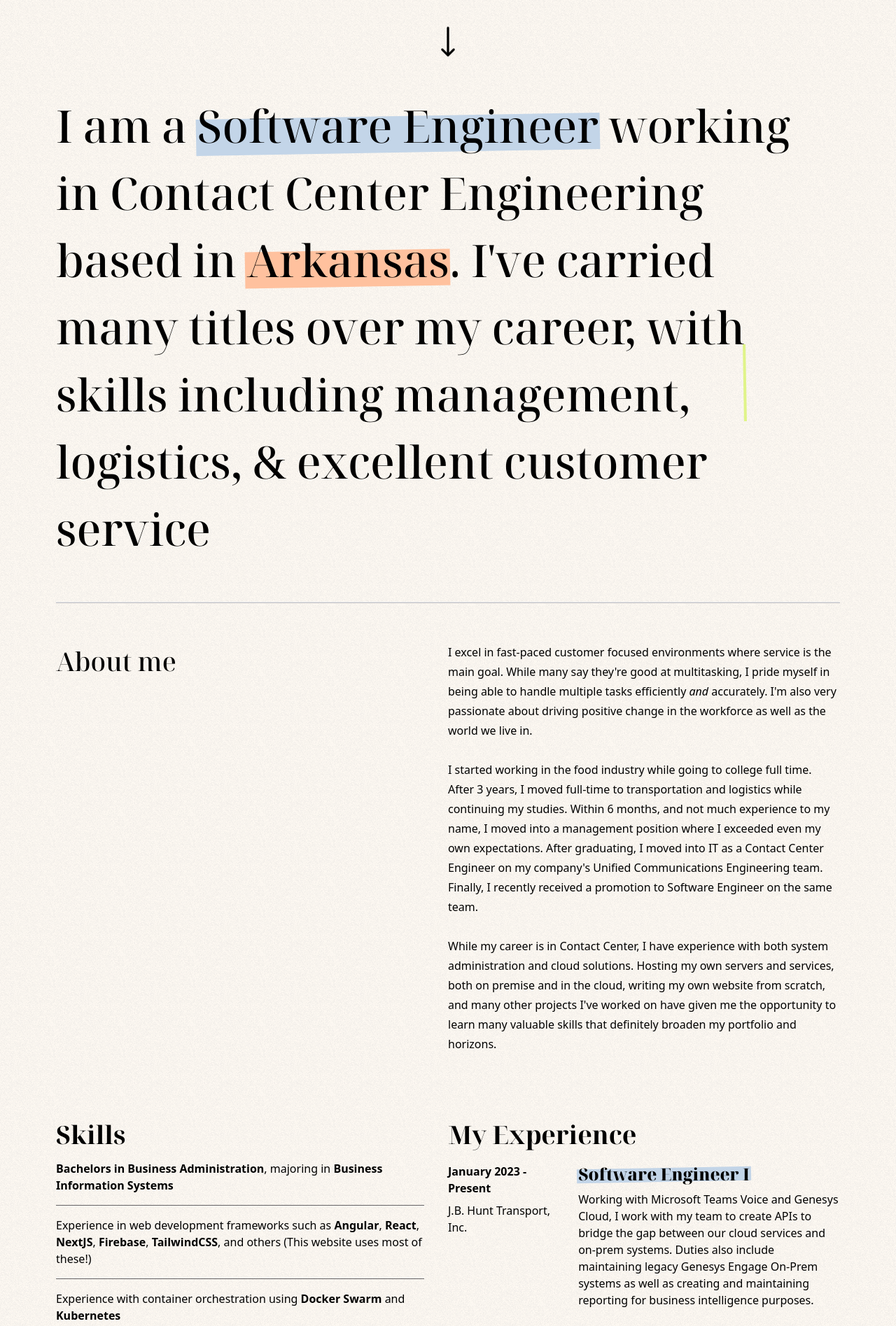
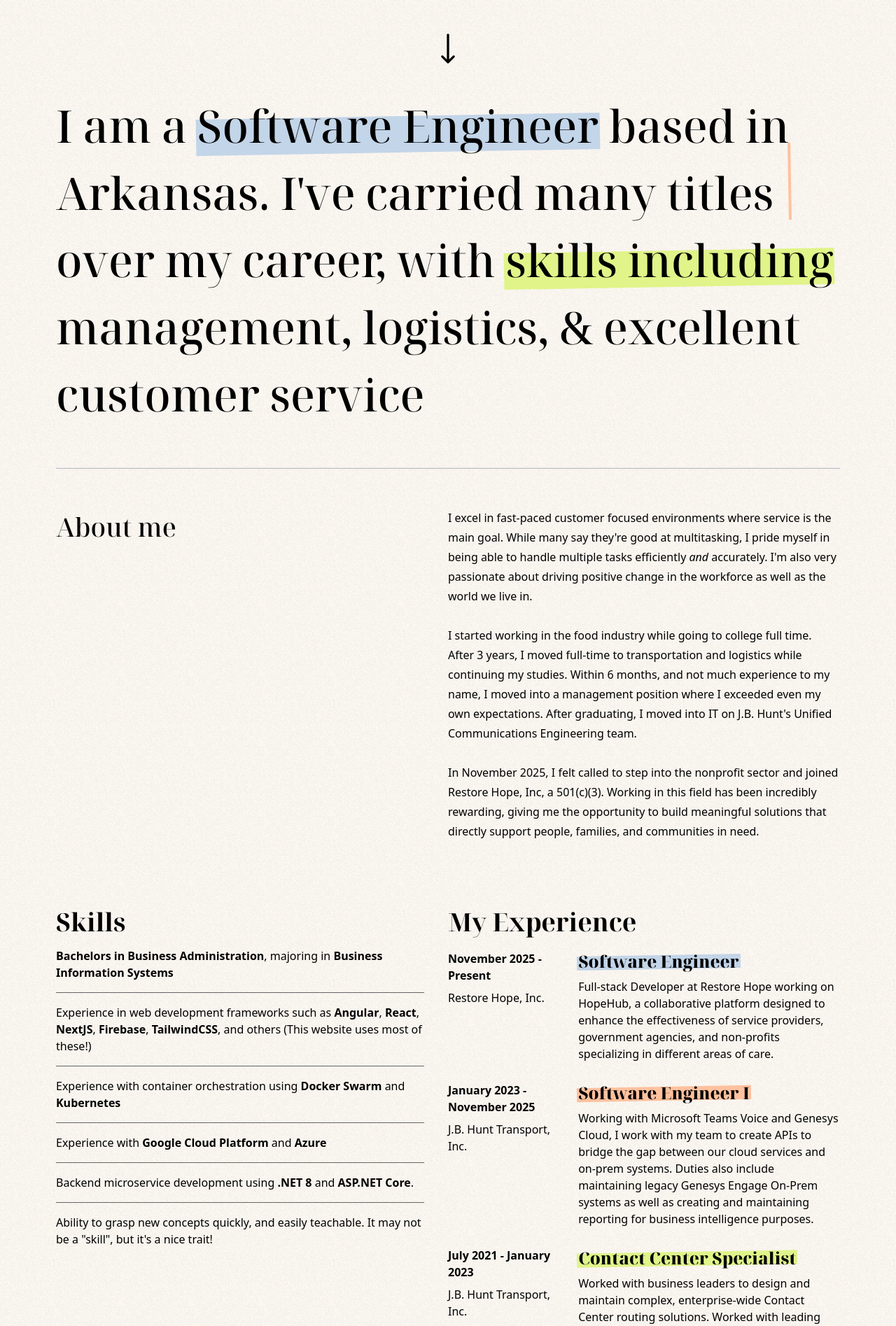
Before and after one commit to natereprogle/reprogle.org, a Next.js app: page / in a window 1280 px wide. Shown: the part 700-2595 px from the top of the page at 70% size. Built offline with nearby package versions, Linux system fonts and the light colour scheme.

Commit message:
Update body & experience

```diff
--- a/components/body/body.tsx
+++ b/components/body/body.tsx
@@ -42,7 +42,7 @@ export default function Body() {
                 className={`justify-between items-center header-text ${notoSerifDisplay.className}`}
                 ref={h1Ref}>
                 I am a <span ref={blueHighlight}>Software Engineer</span>{' '}
-                working in Contact Center Engineering based in{' '}
+                based in{' '}
                 <span ref={orangeHighlight}>Arkansas</span>. I&apos;ve carried
                 many titles over my career, with{' '}
                 <span ref={greenHighlight}>skills including</span> management,
@@ -65,18 +65,14 @@ export default function Body() {
                     transportation and logistics while continuing my studies.
                     Within 6 months, and not much experience to my name, I moved
                     into a management position where I exceeded even my own
-                    expectations. After graduating, I moved into IT as a Contact
-                    Center Engineer on my company&apos;s Unified Communications
-                    Engineering team. Finally, I recently received a promotion
-                    to Software Engineer on the same team. <br />
+                    expectations. After graduating, I moved into IT on J.B. Hunt's
+                    Unified Communications Engineering team.<br />
                     <br />
-                    While my career is in Contact Center, I have experience with
-                    both system administration and cloud solutions. Hosting my
-                    own servers and services, both on premise and in the cloud,
-                    writing my own website from scratch, and many other projects
-                    I&apos;ve worked on have given me the opportunity to learn
-                    many valuable skills that definitely broaden my portfolio
-                    and horizons.
+                    In November 2025, I felt called to step into the nonprofit sector
+                    and joined Restore Hope, Inc, a 501(c)(3). Working in this field
+                    has been incredibly rewarding, giving me the opportunity to build
+                    meaningful solutions that directly support people, families, and
+                    communities in need.
                 </p>
             </div>
             <div>
--- a/components/experience/experience.tsx
+++ b/components/experience/experience.tsx
@@ -10,12 +10,21 @@ export default function Experience() {
             </h2>
             <ExperienceBlock
                 props={{
-                    timeRange: 'January 2023 - Present',
+                    timeRange: 'November 2025 - Present',
+                    company: 'Restore Hope, Inc.',
+                    title: 'Software Engineer',
+                    description:
+                        'Full-stack Developer at Restore Hope working on HopeHub, a collaborative platform designed to enhance the effectiveness of service providers, government agencies, and non-profits specializing in different areas of care.',
+                    color: 'blue',
+                }}></ExperienceBlock>
+            <ExperienceBlock
+                props={{
+                    timeRange: 'January 2023 - November 2025',
                     company: 'J.B. Hunt Transport, Inc.',
                     title: 'Software Engineer I',
                     description:
                         'Working with Microsoft Teams Voice and Genesys Cloud, I work with my team to create APIs to bridge the gap between our cloud services and on-prem systems. Duties also include maintaining legacy Genesys Engage On-Prem systems as well as creating and maintaining reporting for business intelligence purposes.',
-                    color: 'blue',
+                    color: 'orange',
                 }}></ExperienceBlock>
             <ExperienceBlock
                 props={{
@@ -24,7 +33,7 @@ export default function Experience() {
                     title: 'Contact Center Specialist',
                     description:
                         'Worked with business leaders to design and maintain complex, enterprise-wide Contact Center routing solutions. Worked with leading edge CC technologies to ensure the needs and expectations of both the business and our customers are not only met, but also exceeded.',
-                    color: 'orange',
+                    color: 'green',
                 }}></ExperienceBlock>
             <ExperienceBlock
                 props={{
@@ -33,15 +42,6 @@ export default function Experience() {
                     title: 'Transportation Manager',
                     description:
                         'Managed a fleet of approx. 30 drivers. Dispatched, managed pay, and discussed safety with the fleet. Ensured drivers were DOT compliant and following FMCSA regulations. Handled other duties as assigned.',
-                    color: 'green',
-                }}></ExperienceBlock>
-            <ExperienceBlock
-                props={{
-                    timeRange: 'July 2019 - December 2019',
-                    company: 'J.B. Hunt Transport, Inc.',
-                    title: 'Customer Experience Representative',
-                    description:
-                        'Managed customer relations and priced freight upon request. Worked with truckload division to book freight as well as managed capacity for market areas, among other duties assigned.',
                     color: 'raisin',
                 }}></ExperienceBlock>
         </div>
```
